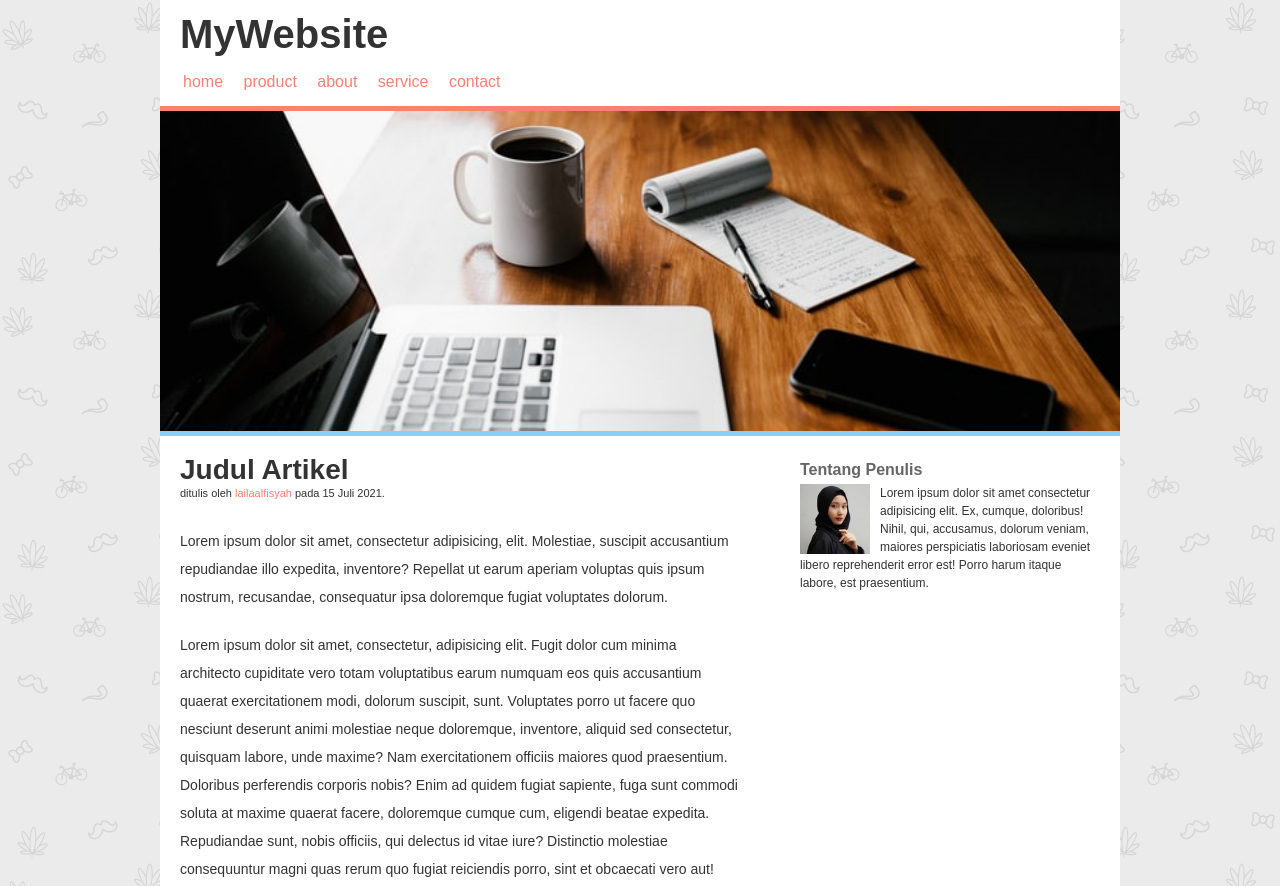
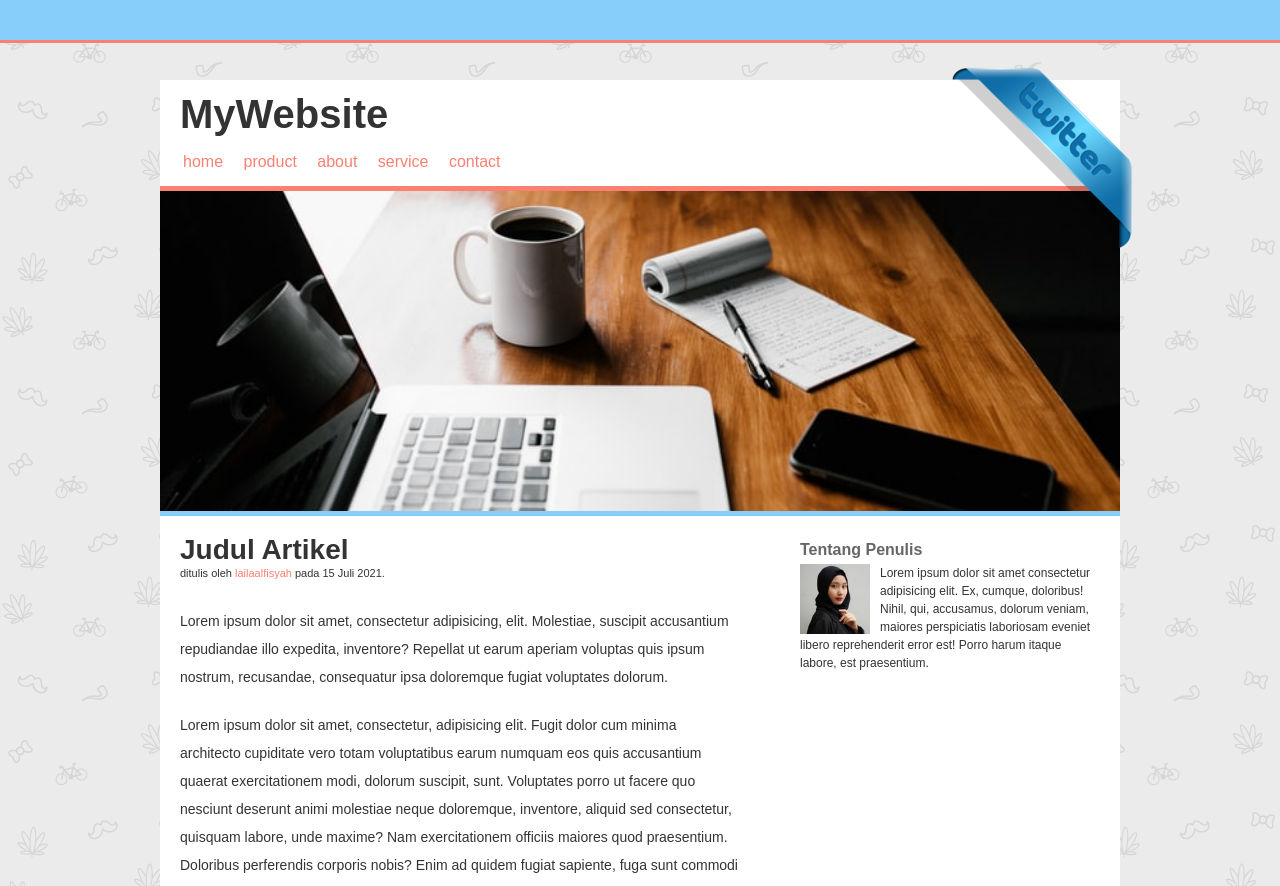
Before and after one commit to lailaalfisyah/box-model, a plain HTML site: page index.html in a window 1280 px wide. Shown: the top 886 px of the page. Drawn offline with Linux system fonts and the light colour scheme.

Commit message:
menambahkan top bar dan link image

```diff
--- a/index.html
+++ b/index.html
@@ -7,7 +7,9 @@
 </head>
 <body>
 
+<div class="top-bar"></div>
 <div class="container">
+	<a href="http://twitter.com/lailaalfisyah" class="twitter"><img src="img/twitter.png"></a>
 	<div class="header">
 		<h1 class="judul">MyWebsite</h1>
 		<ul>
--- a/style.css
+++ b/style.css
@@ -5,10 +5,32 @@ body {
 	color: #333;
 }
 
+.top-bar {
+	position: fixed;
+	top: 0;
+	left: 0;
+	right: 0;
+	height: 40px;
+	background-color: lightskyblue;
+	border-bottom: 3px solid salmon;
+	z-index: 9999;
+}
+
 .container {
 	width: 960px;
-	margin: auto;
+	margin: 80px auto;
 	background-color: white;
+	position: relative;
+}
+
+.twitter {
+	width: 200px;
+	height: 200px;
+	background-repeat: no-repeat;
+	display: inline-block;
+	position: absolute;
+	top: -23px;
+	right: -27px;
 }
 
 /* HEADER */
```
Also changed, not shown: img/twitter.png (added).
